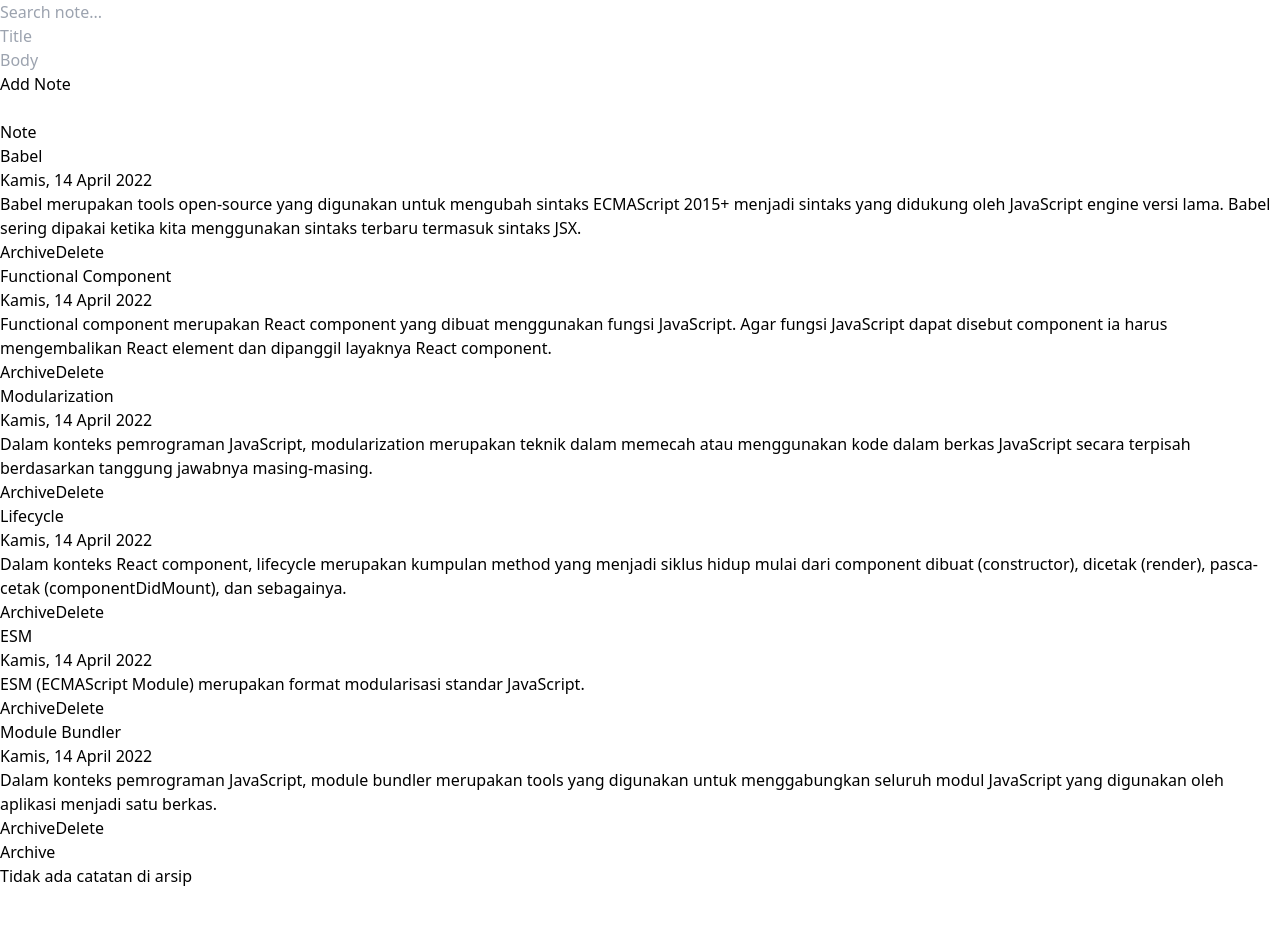
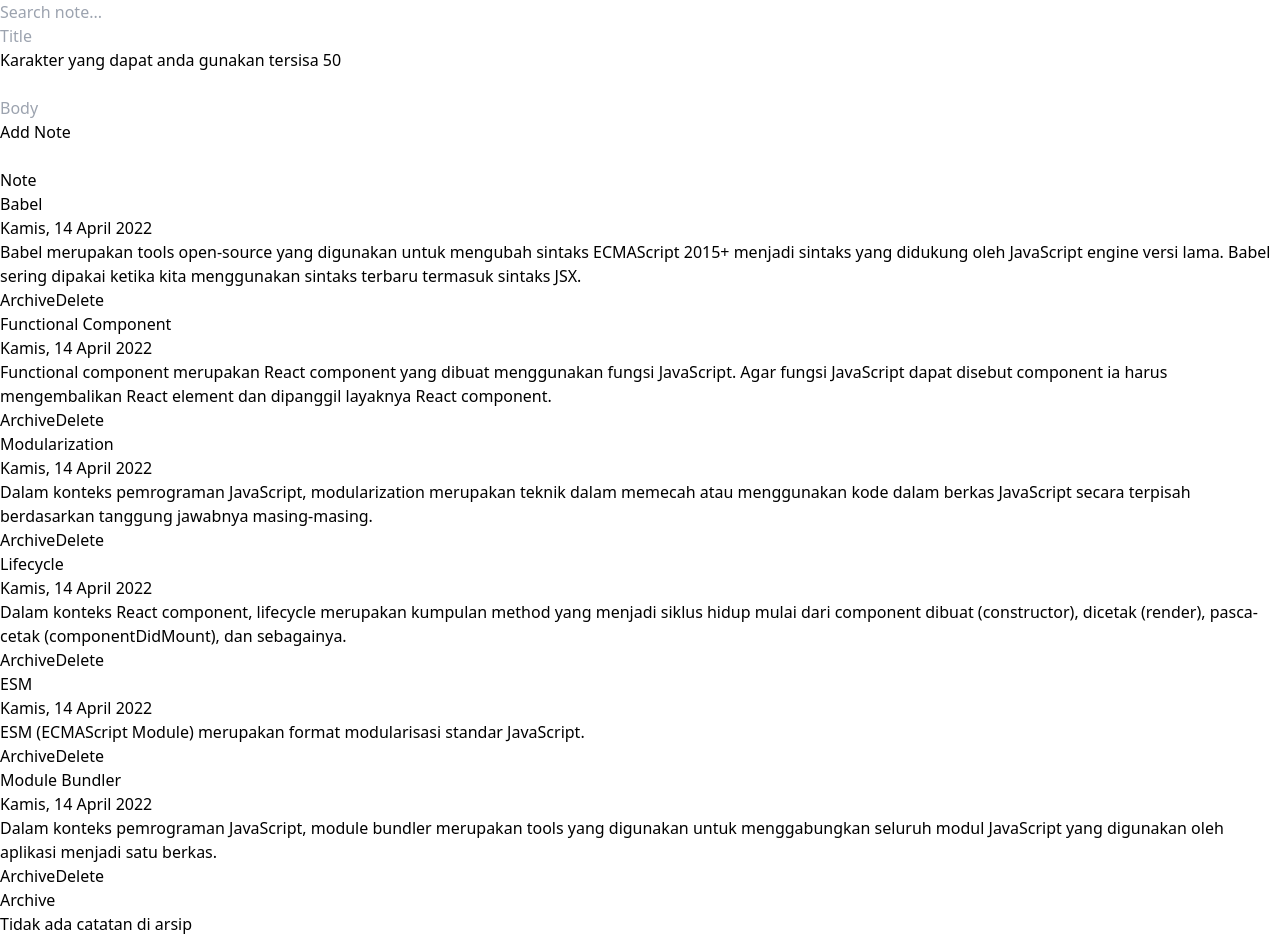
Before and after one commit to mawghan0/note-app, a React (Vite) app: page / in a window 1280 px wide. Before the commit the page ends 888 px from the top, so only its background shows below. Built offline with nearby package versions, Linux system fonts and the light colour scheme.

Commit message:
add: limitCharacterOnFormInput

```diff
--- a/src/components/FormInput.jsx
+++ b/src/components/FormInput.jsx
@@ -4,6 +4,13 @@
 function FormInput({ datas, setDatas, setFilteredDatas }) {
   const [title, setTitle] = useState("");
   const [body, setBody] = useState("");
+  const maxTitleLenght = 50;
+
+  const handleTitleChange = (e) => {
+    if (e.target.value.length <= maxTitleLenght) {
+      setTitle(e.target.value);
+    }
+  };
 
   const addData = (event) => {
     event.preventDefault();
@@ -28,10 +35,9 @@
           type="text"
           placeholder="Title"
           value={title}
-          onChange={(e) => {
-            setTitle(e.target.value);
-          }}
+          onChange={handleTitleChange}
         />
+        <p>Karakter yang dapat anda gunakan tersisa {maxTitleLenght - title.length}</p>
         <br />
         <input
           type="text"
```
